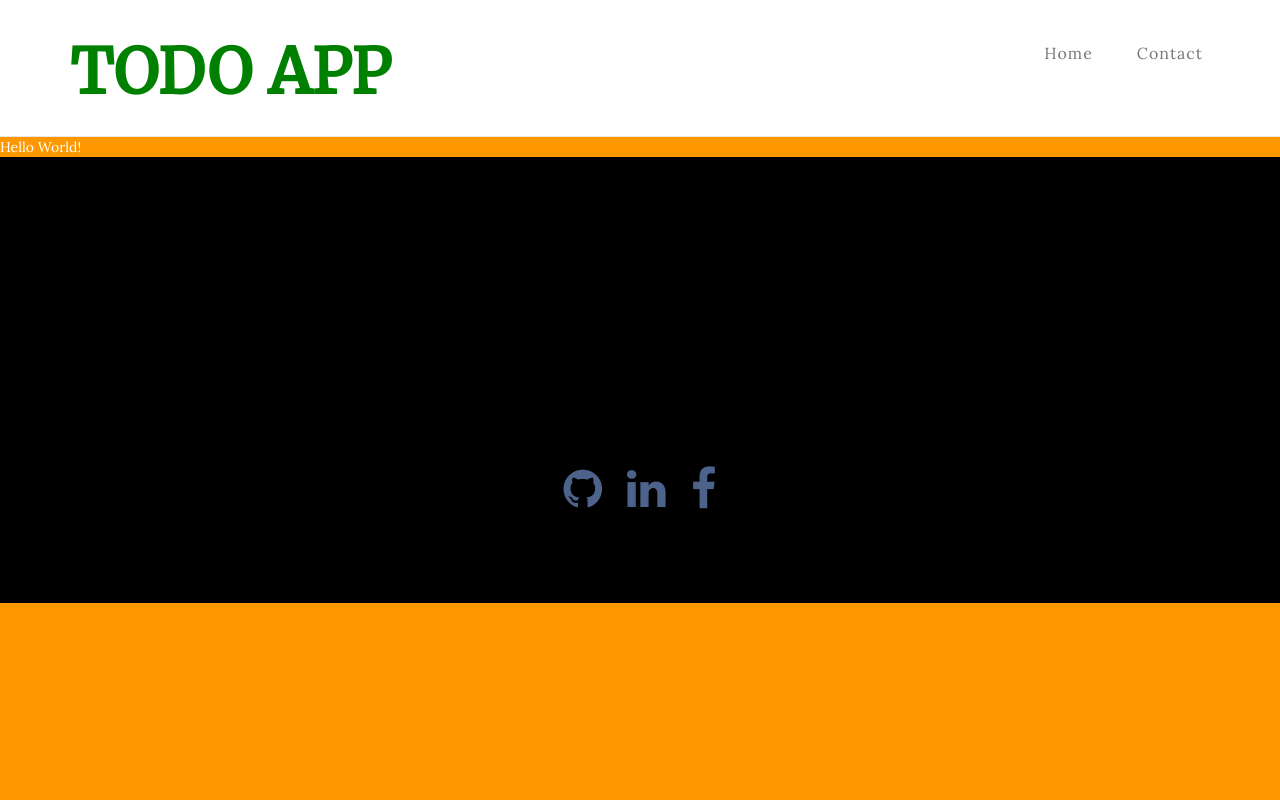
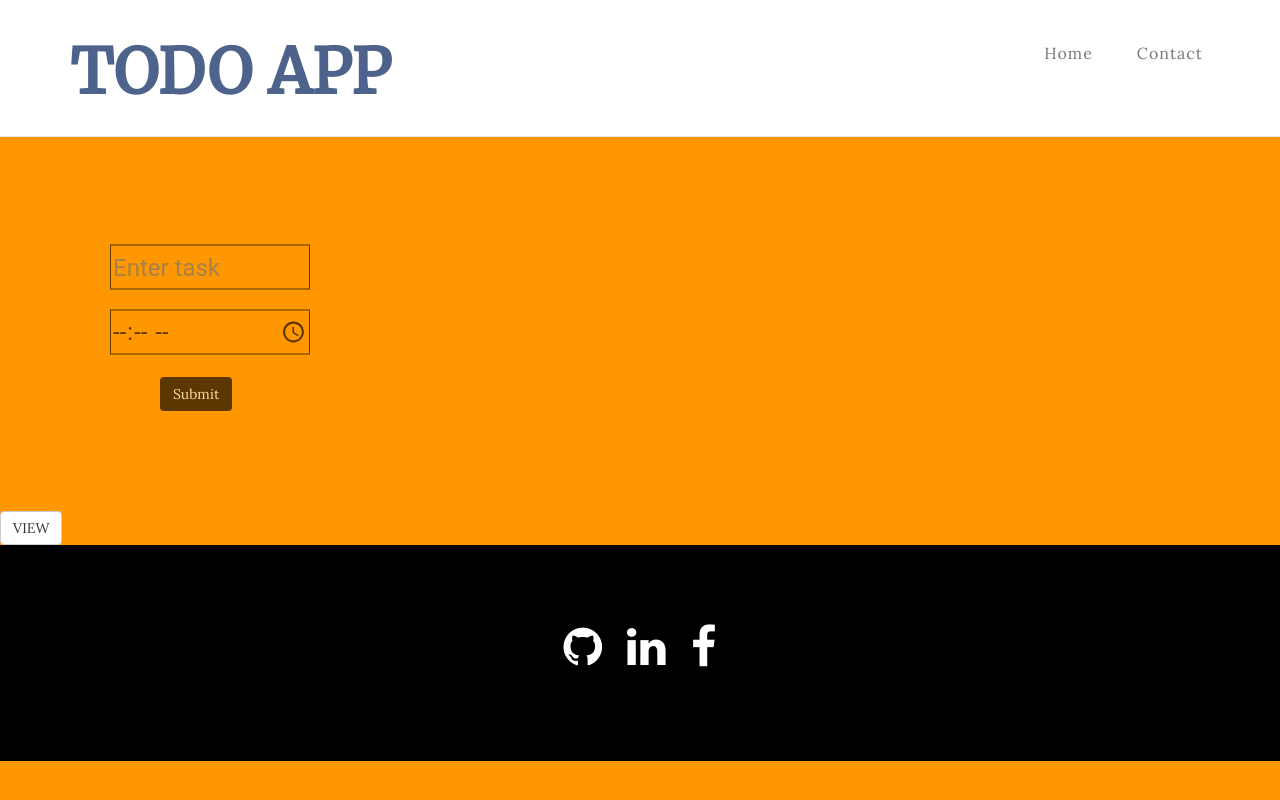
Before and after one commit to adi-797/django-upgrad-intern, a Django app: page / in a window 1280 px wide. Run offline with Django 3.2, Linux system fonts and the light colour scheme; some libraries are stand-ins or nearby versions.

Commit message:
added add task

```diff
--- a/upgrad/todo/models.py
+++ b/upgrad/todo/models.py
@@ -2,8 +2,7 @@ from django.db import models
 from datetime import datetime
 
 class todo(models.Model):
-	title = models.CharField(max_length=1000)
 	task = models.TextField()
-	time = models.DateTimeField(default=datetime.now)
+	time = models.TimeField()
 	def __str__(self):
-		return self.title
+		return self.task + '*#*' + str(self.time)
--- a/upgrad/todo/static/css/style.css
+++ b/upgrad/todo/static/css/style.css
@@ -1081,15 +1081,11 @@ footer .footer-copyright {
     transform: scale(1.1);
 }
 
-  .logo {
+.logo {
   color: green;
 }
 
 .logo:hover {
   transform: scale(0.9);
-  color: white;
-  opacity: 0.5;
-  padding: 5px;
-  background-color: black;
   cursor: pointer;
 }
--- a/upgrad/todo/templates/index.html
+++ b/upgrad/todo/templates/index.html
@@ -1,6 +1,50 @@
 {% include 'stat/header.html' %}
 {% csrf_token %}
+<div class="mainform" align="left">
+    <form action="submit/" class="mainform">
+    	<input type="text" name="task" placeholder="Enter task" class="input" required>
+    	<br>
+    	<br>
+    	<input type="time" name="time" placeholder="Enter time" class="input" required>
+    	<br>
+    	<button class="btn btn-inverse" id="btn" align="center">Submit</button>
+    </form>
+</div>
 <div>
-     Hello World!
+  <a href="view/" class="btn btn-default">VIEW</a>
 </div>
+{% if submit == True %}
+<div class="response">
+  <p> <i class="fa fa-check fa-2x">Your task has been logged.</i> </p>
+</div>
+{% endif %}
 {% include 'stat/footer.html' %}
+
+<style type="text/css">
+	.mainform {
+  margin-top: 130px;
+  margin-left: 80px;
+  opacity: 0.8;
+  margin-bottom: 100px;
+}
+
+.input {
+	margin-left: 150px;
+	border-radius: 0px;
+	width: 200px;
+	height: 45px;
+	font-size: 24px;
+	color: black;
+}
+
+#btn {
+	background-color: black;
+	color: white;
+}
+
+.response {
+  font-size: 28px;
+  color: white;
+  margin-left: 40px;
+}
+</style>
--- a/upgrad/todo/templates/stat/footer.html
+++ b/upgrad/todo/templates/stat/footer.html
@@ -1,10 +1,20 @@
 {% load static %}
 <footer>
-	<div style="background-color: black; margin-top: 18%">
+	<div style="background-color: black;">
 		<span align="center">
-			<p style="color: white;opacity: 1"><a href="https://github.com/adi-797"><i class="fa fa-github fa-3x"></i></a>&nbsp;&nbsp;&nbsp;&nbsp;&nbsp;&nbsp;<a href="https://linkedin.com/in/aditya-arora-124aba142/"><i class="fa fa-linkedin fa-3x"></i></a>&nbsp;&nbsp;&nbsp;&nbsp;&nbsp;&nbsp;<a href="https://www.facebook.com/adi.797"><i class="fa fa-facebook fa-3x"></i></a></p>
+			<p style="color: white;opacity: 1"><a href="https://github.com/adi-797" target="_blank"><i class="fa fa-github fa-3x icon"></i></a>&nbsp;&nbsp;&nbsp;&nbsp;&nbsp;&nbsp;<a href="https://linkedin.com/in/aditya-arora-124aba142/" target="_blank"><i class="fa fa-linkedin fa-3x icon"></i></a>&nbsp;&nbsp;&nbsp;&nbsp;&nbsp;&nbsp;<a href="https://www.facebook.com/adi.797" target="_blank"><i class="fa fa-facebook fa-3x icon"></i></a></p>
 		</span>
 	</div>
 </footer>
 </body>
 </html>
+
+<style type="text/css">
+	.icon {
+		color: white;
+	}
+
+	.icon:hover {
+		transform: scale(1.2);
+	}
+</style>
--- a/upgrad/todo/templates/stat/header.html
+++ b/upgrad/todo/templates/stat/header.html
@@ -30,12 +30,12 @@
                           <span class="icon icon-bar"></span>
                           <span class="icon icon-bar"></span>
                      </button>
-                     <h1 class="logo"> TODO APP </h1>
+                     <h1 class="logo"> <a href="home/"> TODO APP </a></h1>
                 </div>
                 <div class="collapse navbar-collapse">
                      <ul class="nav navbar-nav navbar-right" style="margin-top: 10px;">
-                          <li><a href="" class="shown">Home</a></li>
-                          <li><a href="/contact" class="shown">Contact</a></li>
+                          <li><a href="home/" class="shown">Home</a></li>
+                          <li><a href="contact/" class="shown">Contact</a></li>
                      </ul>
                 </div>
         </div>
--- a/upgrad/todo/urls.py
+++ b/upgrad/todo/urls.py
@@ -4,5 +4,8 @@ from django.conf.urls import url
 from . import views
 
 urlpatterns = [
-	path('', views.index, name='index')
+	path('', views.index, name='index'),
+	path('home/', views.index, name='index'),
+	path('submit/', views.submit, name='submit'),
+	path('view/', views.view, name='view')
 	]
--- a/upgrad/todo/views.py
+++ b/upgrad/todo/views.py
@@ -1,5 +1,21 @@
-from django.shortcuts import render
+from django.shortcuts import render, redirect
 from django.http import HttpResponse
+from .models import todo
 
 def index(request):
-	return render(request, 'index.html')
+	return render(request, 'index.html', { 'submit': False })
+
+def submit(request):
+
+    task = request.GET['task']
+    time = request.GET['time']
+    query = todo(task=task, time=time)
+    query.save()
+
+    return render(request, 'index.html', { 'submit': True })
+
+def view(request):
+	data = todo.objects.all()
+	data = [str(element) for element in list(data)]
+	todo_list = [element.split('*#*') for element in data]
+	return render(request, 'view.html', {'list': todo_list, 'rng': range(len(todo_list))})
```
Also changed, not shown: upgrad/todo/templates/view.html (added, +47 -0 lines), upgrad/todo/migrations/0001_initial.py (added).
